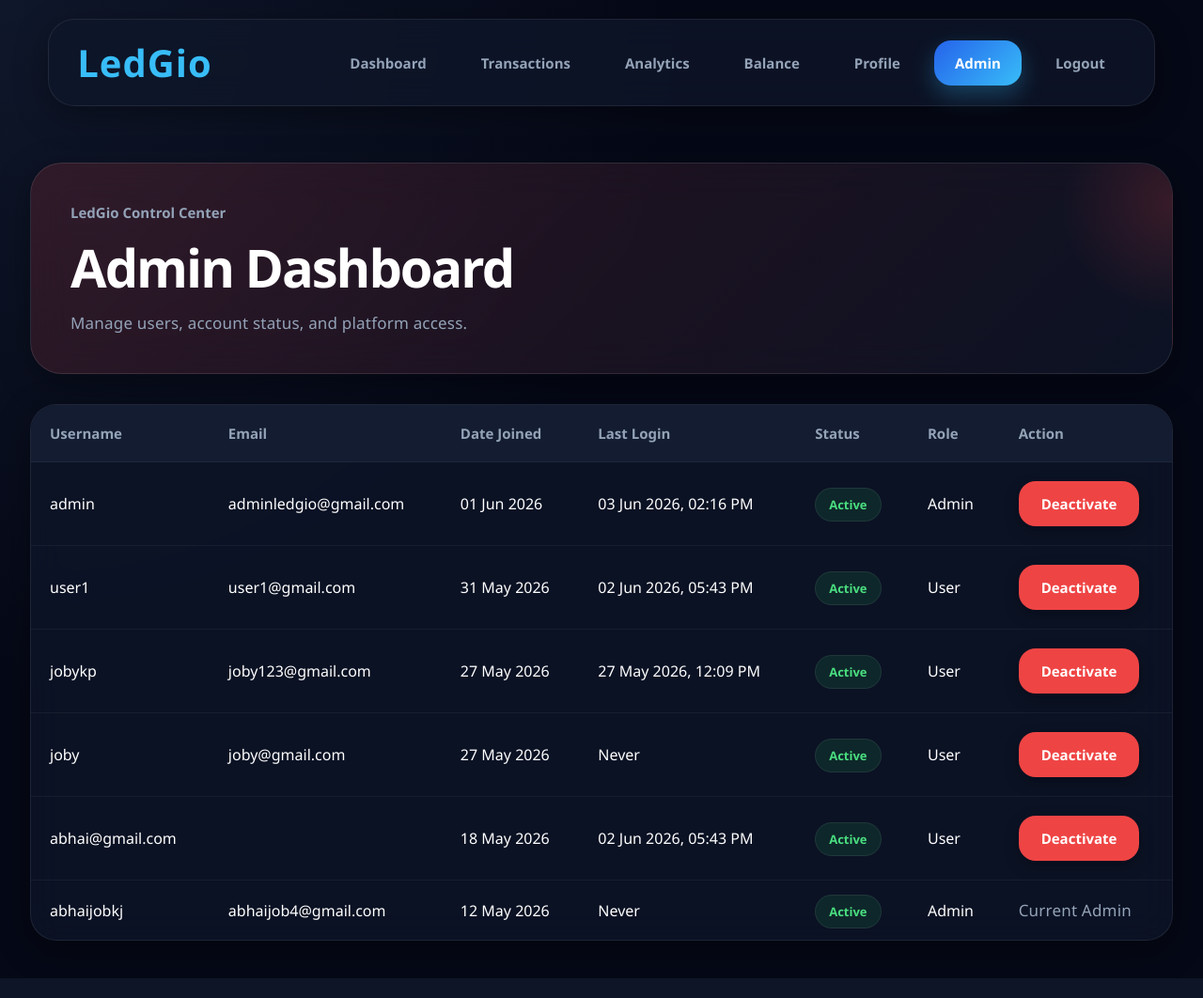
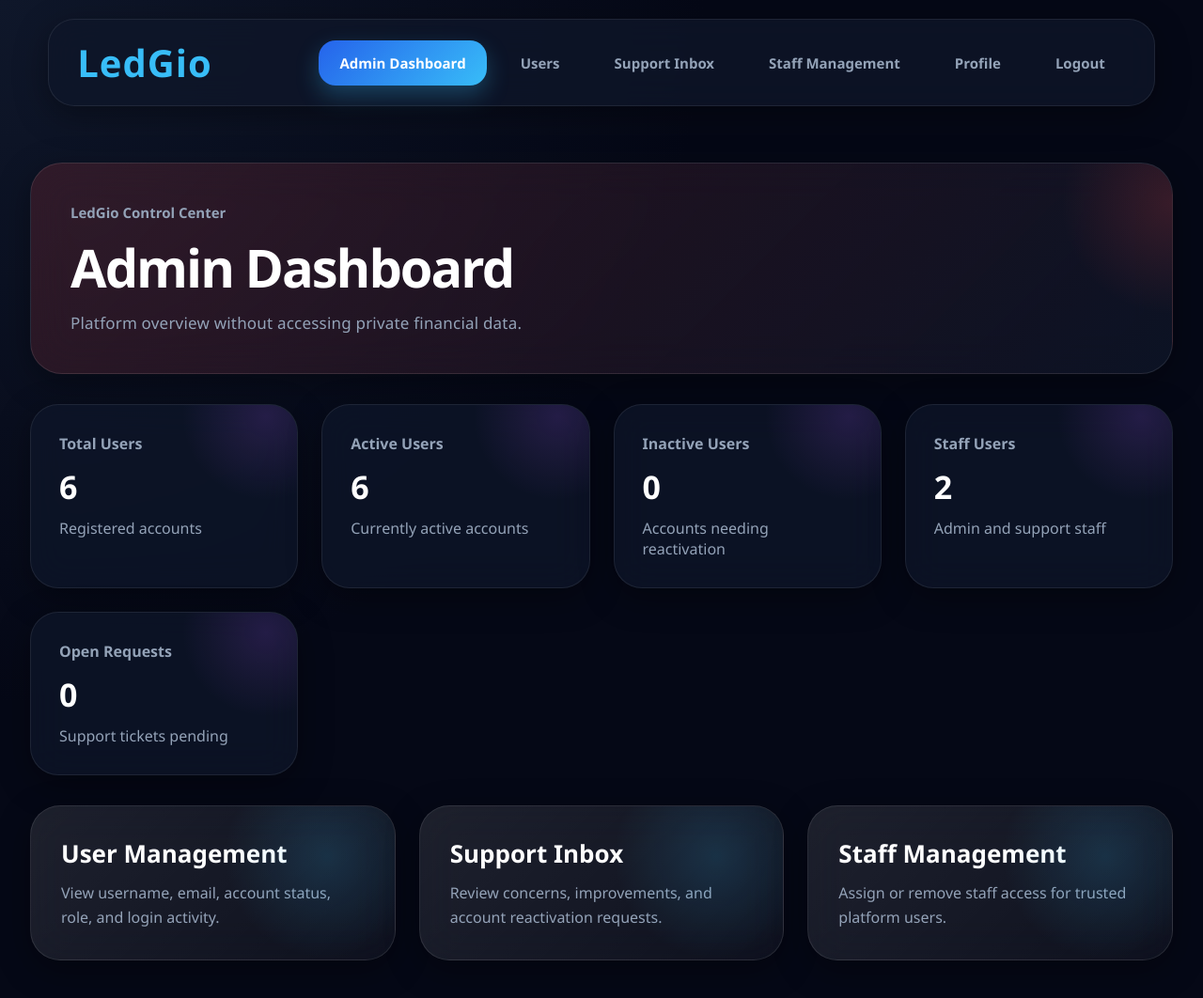
Before and after one commit to abhaijob10-del/LedGio, a Django app: page /ledgio-admin/ in a window 1280 px wide. Shown: the whole page at 94% size. Before the commit the page ends 1041 px from the top, so only its background shows below. Run offline with Django 5.2, Linux system fonts and the light colour scheme; a user stored in the database is signed in; data comes from the database, SQL or seed files in the repository; both versions use the stored data as it was after the commit.

Commit message:
modified and added files

```diff
--- a/expenses/templates/base.html
+++ b/expenses/templates/base.html
@@ -22,6 +22,30 @@
 
         <div class="nav-links">
 
+{% if request.user.is_staff %}
+
+    <a href="/ledgio-admin/"
+       class="nav-item {% if '/ledgio-admin/' in request.path %}active{% endif %}">
+        Admin Dashboard
+    </a>
+
+    <a href="/users/"
+       class="nav-item {% if '/users/' in request.path %}active{% endif %}">
+        Users
+    </a>
+
+    <a href="/support-inbox/"
+       class="nav-item {% if '/support-inbox/' in request.path %}active{% endif %}">
+        Support Inbox
+    </a>
+
+    <a href="/staff-management/"
+       class="nav-item {% if '/staff-management/' in request.path %}active{% endif %}">
+        Staff Management
+    </a>
+
+{% else %}
+
     <a href="/" class="nav-item {% if request.path == '/' %}active{% endif %}">
         Dashboard
     </a>
@@ -38,16 +62,12 @@
         Balance
     </a>
 
-    <a href="/profile/" class="nav-item {% if '/profile/' in request.path %}active{% endif %}">
+{% endif %}
+
+    <a href="/profile/"
+       class="nav-item {% if '/profile/' in request.path %}active{% endif %}">
         Profile
     </a>
-
-    {% if request.user.is_staff %}
-    <a href="/ledgio-admin/"
-       class="nav-item {% if '/ledgio-admin/' in request.path %}active{% endif %}">
-        Admin
-    </a>
-{% endif %}
 
     <a href="/logout/" class="nav-item">
         Logout
--- a/expenses/templates/ledgio_admin.html
+++ b/expenses/templates/ledgio_admin.html
@@ -9,88 +9,66 @@
 
         <div>
             <p class="balance-label">LedGio Control Center</p>
+
             <h1>Admin Dashboard</h1>
+
             <p class="subtitle">
-                Manage users, account status, and platform access.
+                Platform overview without accessing private financial data.
             </p>
         </div>
 
     </div>
 
-    <div class="table-container">
+    <div class="analytics-grid">
 
-        <table>
+        <div class="analytics-card">
+            <h3>Total Users</h3>
+            <h2>{{ total_users }}</h2>
+            <p>Registered accounts</p>
+        </div>
 
-            <thead>
-                <tr>
-                    <th>Username</th>
-                    <th>Email</th>
-                    <th>Date Joined</th>
-                    <th>Last Login</th>
-                    <th>Status</th>
-                    <th>Role</th>
-                    <th>Action</th>
-                </tr>
-            </thead>
+        <div class="analytics-card">
+            <h3>Active Users</h3>
+            <h2>{{ active_users }}</h2>
+            <p>Currently active accounts</p>
+        </div>
 
-            <tbody>
+        <div class="analytics-card">
+            <h3>Inactive Users</h3>
+            <h2>{{ inactive_users }}</h2>
+            <p>Accounts needing reactivation</p>
+        </div>
 
-                {% for user in users %}
+        <div class="analytics-card">
+            <h3>Staff Users</h3>
+            <h2>{{ staff_users }}</h2>
+            <p>Admin and support staff</p>
+        </div>
 
-                <tr>
+        <div class="analytics-card">
+            <h3>Open Requests</h3>
+            <h2>{{ open_requests }}</h2>
+            <p>Support tickets pending</p>
+        </div>
 
-                    <td>{{ user.username }}</td>
+    </div>
 
-                    <td>{{ user.email }}</td>
+    <div class="admin-action-grid">
 
-                    <td>{{ user.date_joined|date:"d M Y" }}</td>
+        <a href="/users/" class="admin-action-card">
+            <h2>User Management</h2>
+            <p>View username, email, account status, role, and login activity.</p>
+        </a>
 
-                    <td>
-                        {% if user.last_login %}
-                            {{ user.last_login|date:"d M Y, h:i A" }}
-                        {% else %}
-                            Never
-                        {% endif %}
-                    </td>
+        <a href="/support-inbox/" class="admin-action-card">
+            <h2>Support Inbox</h2>
+            <p>Review concerns, improvements, and account reactivation requests.</p>
+        </a>
 
-                    <td>
-                        {% if user.is_active %}
-                            <span class="badge badge-income">Active</span>
-                        {% else %}
-                            <span class="badge badge-expense">Inactive</span>
-                        {% endif %}
-                    </td>
-
-                    <td>
-                        {% if user.is_staff %}
-                            Admin
-                        {% else %}
-                            User
-                        {% endif %}
-                    </td>
-
-                    <td>
-                        {% if user != request.user %}
-                            <a href="/toggle-user/{{ user.id }}/"
-                               class="btn btn-danger">
-                                {% if user.is_active %}
-                                    Deactivate
-                                {% else %}
-                                    Activate
-                                {% endif %}
-                            </a>
-                        {% else %}
-                            <span class="subtitle">Current Admin</span>
-                        {% endif %}
-                    </td>
-
-                </tr>
-
-                {% endfor %}
-
-            </tbody>
-
-        </table>
+        <a href="/staff-management/" class="admin-action-card">
+            <h2>Staff Management</h2>
+            <p>Assign or remove staff access for trusted platform users.</p>
+        </a>
 
     </div>
 
--- a/expenses/templates/login.html
+++ b/expenses/templates/login.html
@@ -72,6 +72,10 @@
             Don't have an account?
             <a href="/register/">Create account</a>
         </p>
+        <p class="auth-link">
+            Need help?
+            <a href="/support/">Contact Support</a>
+        </p>
 
     </div>
 
--- a/expenses/urls.py
+++ b/expenses/urls.py
@@ -15,4 +15,8 @@ urlpatterns = [
     path('profile/', views.profile_view, name='profile'),
     path('ledgio-admin/', views.ledgio_admin_view, name='ledgio_admin'),
     path('toggle-user/<int:id>/', views.toggle_user_status, name='toggle_user_status'),
+    path('support/', views.support_view, name='support'),
+    path('resolve-support/<int:id>/', views.resolve_support_request, name='resolve_support'),
+    path('activate-from-request/<int:id>/', views.activate_user_from_request, name='activate_from_request'),
+    path('users/', views.users_view, name='users'),
 ]
--- a/expenses/views.py
+++ b/expenses/views.py
@@ -4,6 +4,7 @@ from django.contrib.auth.models import User
 from django.contrib.auth import logout
 from django.http import JsonResponse
 from django.contrib.auth.decorators import user_passes_test
+from .models import SupportRequest
 
 from .expense_engine import (
     add_transaction,
@@ -230,8 +231,22 @@ def ledgio_admin_view(request):
 
     users = User.objects.all().order_by('-date_joined')
 
+    support_requests = SupportRequest.objects.all().order_by('-created_at')
+
+    total_users = User.objects.count()
+    active_users = User.objects.filter(is_active=True).count()
+    inactive_users = User.objects.filter(is_active=False).count()
+    staff_users = User.objects.filter(is_staff=True).count()
+    open_requests = SupportRequest.objects.filter(status="open").count()
+
     return render(request, 'ledgio_admin.html', {
-        'users': users
+        'users': users,
+        'support_requests': support_requests,
+        'total_users': total_users,
+        'active_users': active_users,
+        'inactive_users': inactive_users,
+        'staff_users': staff_users,
+        'open_requests': open_requests
     })
 
 @login_required
@@ -245,3 +260,82 @@ def toggle_user_status(request, id):
         user.save()
 
     return redirect('/ledgio-admin/')
+
+def support_view(request):
+
+    success = None
+
+    if request.method == "POST":
+
+        username_or_email = request.POST.get("username_or_email")
+        issue_type = request.POST.get("issue_type")
+        message = request.POST.get("message")
+
+        SupportRequest.objects.create(
+            username_or_email=username_or_email,
+            issue_type=issue_type,
+            message=message
+        )
+
+        success = "Your support request has been submitted successfully."
+
+    return render(request, 'support.html', {
+        'success': success
+    })
+
+
+@login_required
+@user_passes_test(is_admin)
+def resolve_support_request(request, id):
+
+    support_request = SupportRequest.objects.get(id=id)
+
+    support_request.status = "resolved"
+
+    support_request.save()
+
+    return redirect('/ledgio-admin/')
+
+
+@login_required
+@user_passes_test(is_admin)
+def activate_user_from_request(request, id):
+
+    support_request = SupportRequest.objects.get(id=id)
+
+    user = User.objects.filter(
+        username=support_request.username_or_email
+    ).first()
+
+    if user is None:
+        user = User.objects.filter(
+            email=support_request.username_or_email
+        ).first()
+
+    if user:
+        user.is_active = True
+        user.save()
+
+        support_request.status = "resolved"
+        support_request.save()
+
+    return redirect('/ledgio-admin/')
+
+@login_required
+@user_passes_test(is_admin)
+def users_view(request):
+
+    users = User.objects.all().order_by('-date_joined')
+
+    search = request.GET.get('search')
+
+    if search:
+        users = users.filter(
+            username__icontains=search
+        ) | users.filter(
+            email__icontains=search
+        )
+
+    return render(request, 'users.html', {
+        'users': users
+    })
--- a/static/style.css
+++ b/static/style.css
@@ -1762,6 +1762,108 @@ select:-webkit-autofill{
     margin-bottom:10px;
 }
 
+textarea{
+    min-height:130px;
+    resize:vertical;
+    padding:18px;
+    border-radius:18px;
+    border:1px solid rgba(255,255,255,0.08);
+    background:rgba(30,41,59,0.75);
+    color:white;
+    font-size:16px;
+    font-family:inherit;
+    transition:var(--transition);
+}
+
+textarea:focus{
+    outline:none;
+    border:1px solid var(--blue);
+    box-shadow:0 0 0 4px rgba(56,189,248,0.12);
+    transform:translateY(-2px);
+}
+
+.auth-success{
+    margin-bottom:18px;
+    padding:14px 16px;
+    border-radius:16px;
+    background:rgba(34,197,94,0.12);
+    color:#4ade80;
+    border:1px solid rgba(34,197,94,0.25);
+    font-weight:700;
+}
+
+.user-search-form{
+
+    display:flex;
+
+    gap:16px;
+
+    align-items:center;
+}
+
+.user-search-form input{
+
+    flex:1;
+}
+
+.admin-action-grid{
+    display:grid;
+    grid-template-columns:repeat(auto-fit,minmax(280px,1fr));
+    gap:25px;
+    margin-top:32px;
+}
+
+.admin-action-card{
+    padding:32px;
+    border-radius:32px;
+    background:
+    linear-gradient(
+        135deg,
+        rgba(255,255,255,0.10),
+        rgba(255,255,255,0.04)
+    );
+    border:1px solid rgba(255,255,255,0.10);
+    box-shadow:var(--shadow);
+    backdrop-filter:blur(22px);
+    text-decoration:none;
+    color:white;
+    transition:var(--transition);
+    position:relative;
+    overflow:hidden;
+}
+
+.admin-action-card::before{
+    content:'';
+    position:absolute;
+    top:-35%;
+    right:-10%;
+    width:220px;
+    height:220px;
+    border-radius:50%;
+    background:radial-gradient(
+        rgba(56,189,248,0.16),
+        transparent 70%
+    );
+}
+
+.admin-action-card:hover{
+    transform:translateY(-7px) scale(1.01);
+    border:1px solid rgba(255,255,255,0.16);
+    box-shadow:
+    0 22px 45px rgba(0,0,0,0.42),
+    0 0 25px rgba(56,189,248,0.08);
+}
+
+.admin-action-card h2{
+    font-size:26px;
+    margin-bottom:12px;
+}
+
+.admin-action-card p{
+    color:var(--muted);
+    line-height:1.6;
+}
+
 @media(max-width:900px){
     .profile-hero{
         flex-direction:column;
```
Also changed, not shown: expenses/models.py (+36 -2 lines), expenses/templates/support.html (added, +76 -0 lines), expenses/templates/user.html (added, +122 -0 lines), db.sqlite3, expenses/migrations/0004_supportrequest_alter_transaction_user.py (added).
